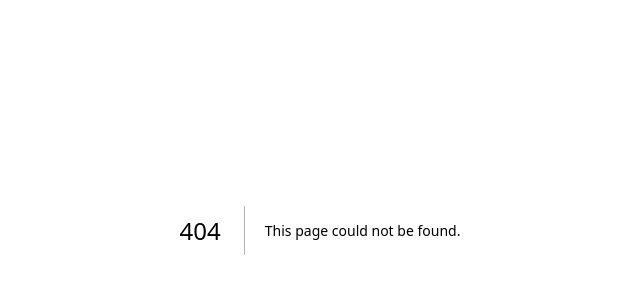
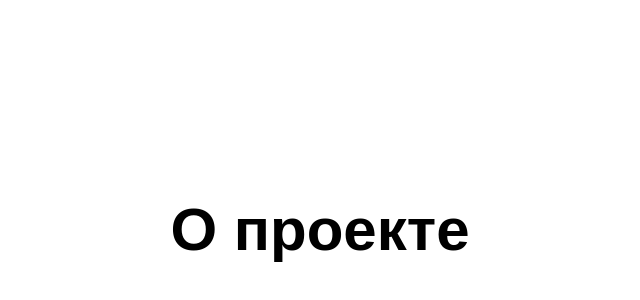
Before and after one commit to pyatinskiy/tchk-balansa, a Next.js app: page /about in a window 1280 px wide. Before the commit this address had no page. Shown: the part 170-470 px from the top of the page, without its empty margins (320-960 px from the left). Built offline with nearby package versions, Linux system fonts and the light colour scheme.

Commit message:
Add about section

```diff
--- /dev/null
+++ b/app/about/page.tsx
@@ -0,0 +1,9 @@
+export default function About() {
+  return (
+    <main className="min-h-screen bg-white text-black flex items-center justify-center px-6">
+      <h1 className="text-6xl font-semibold">
+        О проекте
+      </h1>
+    </main>
+  );
+}
--- /dev/null
+++ b/app/blog/page.tsx
@@ -0,0 +1,9 @@
+export default function Blog() {
+  return (
+    <main className="min-h-screen bg-white text-black flex items-center justify-center px-6">
+      <h1 className="text-6xl font-semibold">
+        Блог
+      </h1>
+    </main>
+  );
+}
--- /dev/null
+++ b/app/courses/page.tsx
@@ -0,0 +1,9 @@
+export default function Courses() {
+  return (
+    <main className="min-h-screen bg-white text-black flex items-center justify-center px-6">
+      <h1 className="text-6xl font-semibold">
+        Курсы
+      </h1>
+    </main>
+  );
+}
--- /dev/null
+++ b/app/podcast/page.tsx
@@ -0,0 +1,9 @@
+export default function Podcast() {
+  return (
+    <main className="min-h-screen bg-white text-black flex items-center justify-center px-6">
+      <h1 className="text-6xl font-semibold">
+        Подкаст
+      </h1>
+    </main>
+  );
+}
```
